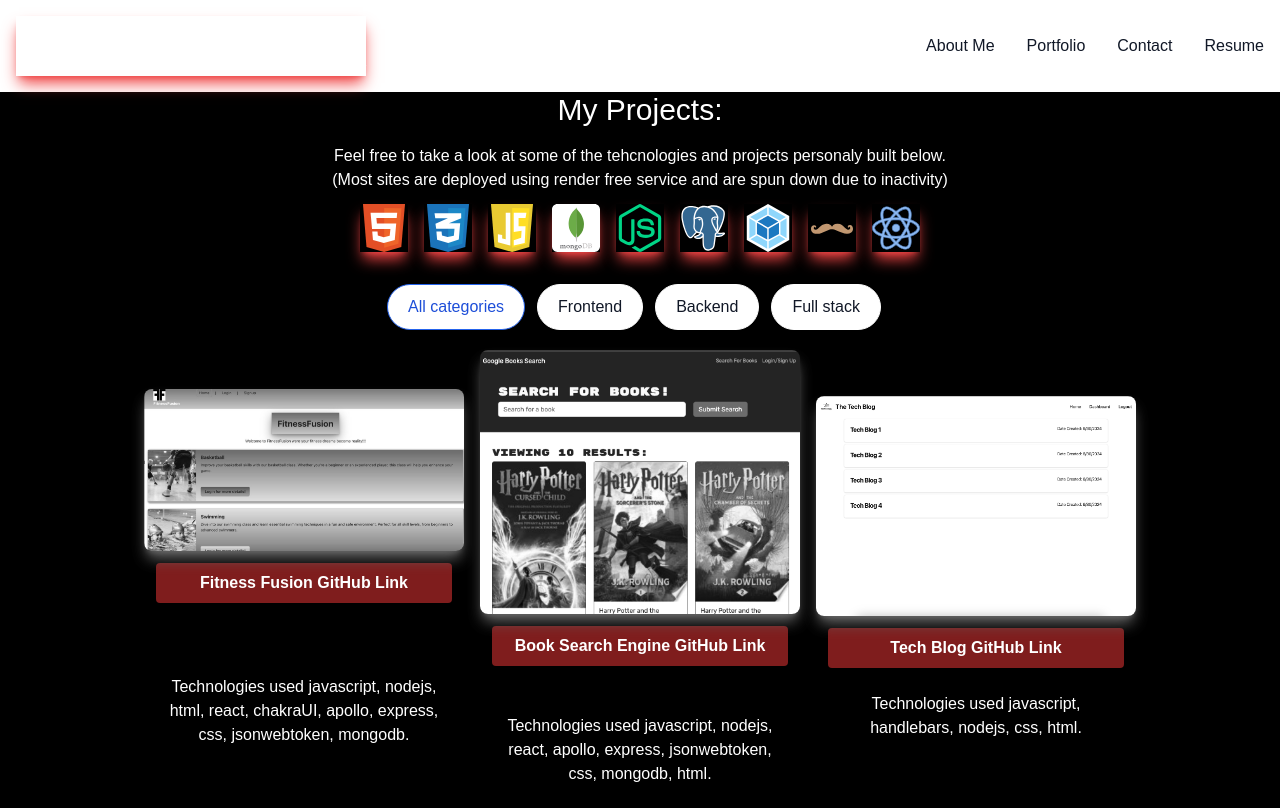
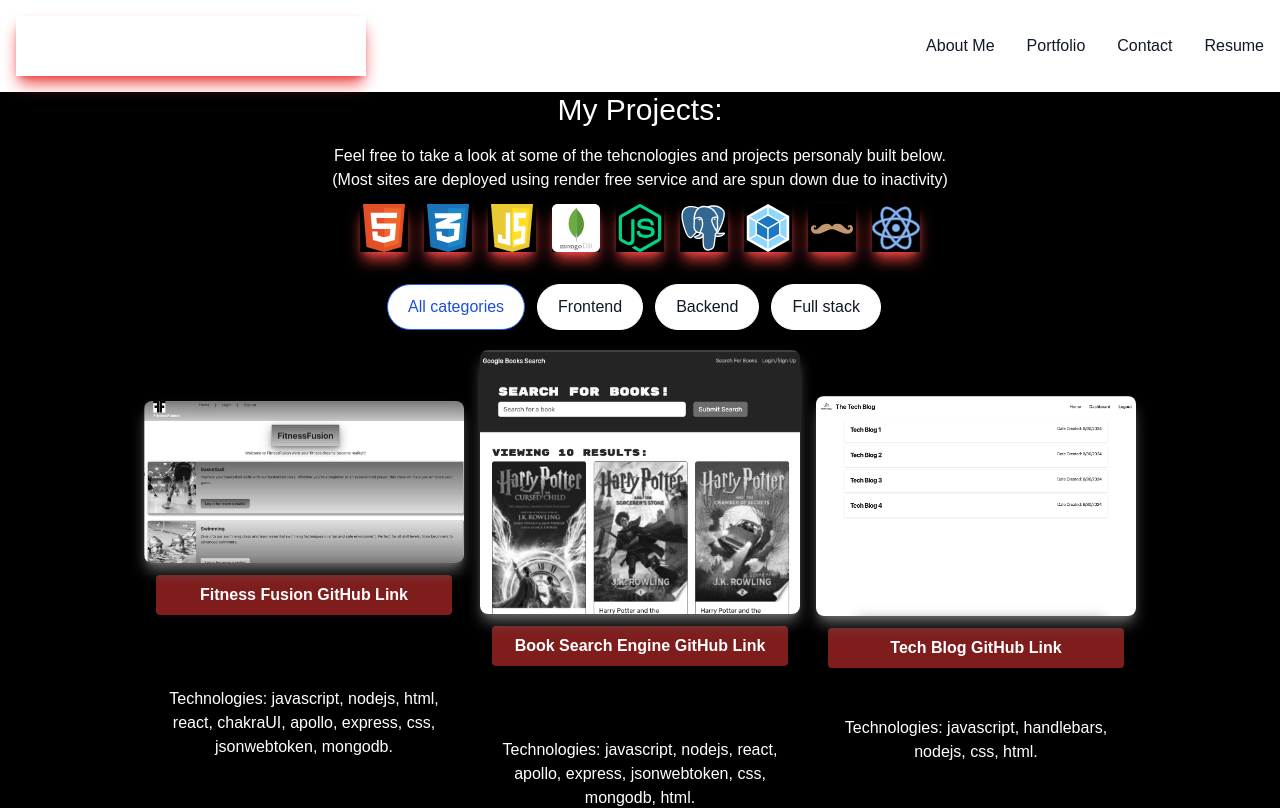
Before and after one commit to TravisJBlack/React-Portfolio, a React (Vite) app in the folder Travis-Portfolio/: page /Portfolio in a window 1280 px wide. Shown: the top 808 px of the page. Built offline with nearby package versions, Linux system fonts and the light colour scheme.

Commit message:
updated enchainted Pet resort info

```diff
--- a/Travis-Portfolio/src/components/ProjectList.jsx
+++ b/Travis-Portfolio/src/components/ProjectList.jsx
@@ -7,6 +7,7 @@
 
     const [showTech, setShowTech] = useState(new Array(projectData.length).fill(''));
 
+    let last;
     const color = (e) => {
         const newColor = showColor.map((color, index) => {
             if (e.target.dataset.color == index) {
@@ -44,8 +45,10 @@
                     </div>
                     <div className="flex flex-col text-center m-3 ">
                         <a href={project.GithubUrl} target="_blank" className="bg-red-900 hover:bg-red-700 text-white font-bold py-2 px-4 rounded ">{project.name} GitHub Link</a>
+                     {last = project.technologies[project.technologies.length-1]}
+                     {console.log(last)}
                         {project.technologies = project.technologies.toString().replace(/,/g, ", ")}
-                        <p className="text-white">Technologies used {project.technologies}.</p>
+                        <p className="text-white">Technologies: {project.technologies}.</p>
                     </div>
 
                 </div>
```
Also changed, not shown: Travis-Portfolio/public/images/enchantedTails.png.
